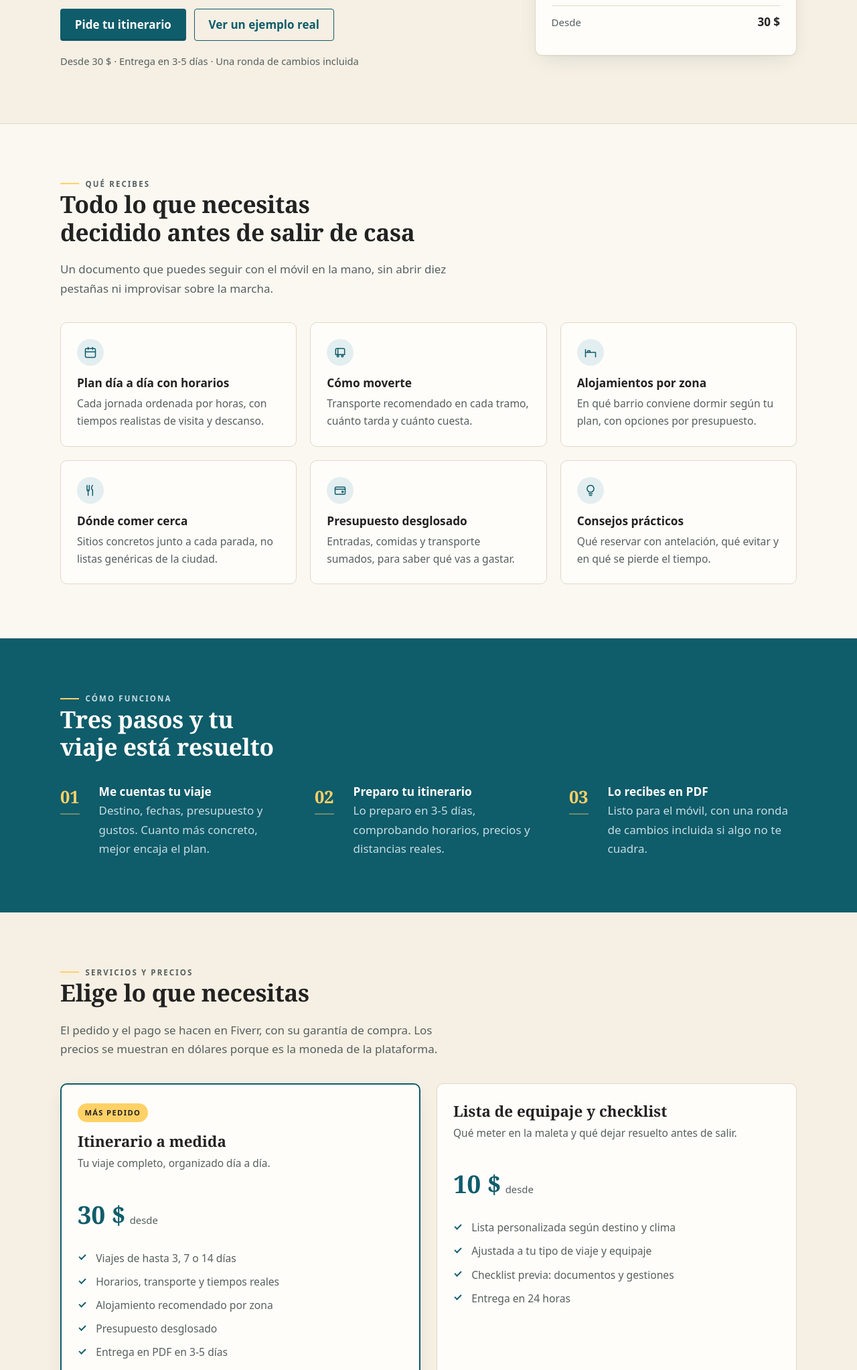
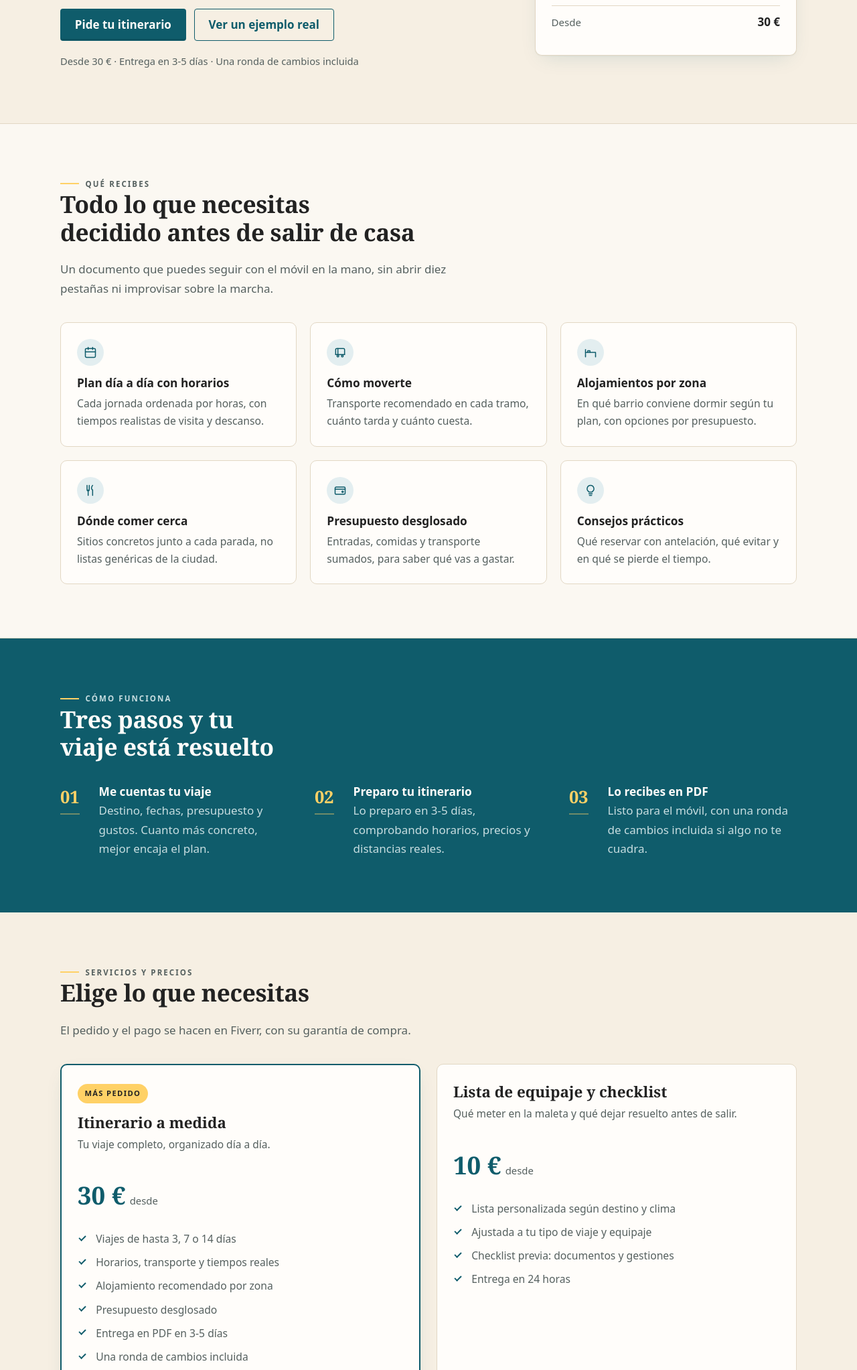
Before and after one commit to MaletaLista79/maletalista79.github.io, a plain HTML site: page index.html in a window 1280 px wide. Shown: the part 457-2502 px from the top of the page at 67% size. Drawn offline with Linux system fonts and the light colour scheme.

Commit message:
Precios en euros
- 30 $ -> 30 € y 10 $ -> 10 € en portada, ficha rapida y tarjetas de precio
- priceCurrency USD -> EUR en los datos estructurados
- Se elimina la nota que explicaba que los precios estaban en dolares

Co-Authored-By: Claude Opus 5 (1M context) <noreply@anthropic.com>

```diff
--- a/index.html
+++ b/index.html
@@ -94,7 +94,7 @@
             <a class="boton boton--borde" href="#ejemplo">Ver un ejemplo real</a>
           </div>
           <p class="portada__nota">
-            Desde 30&nbsp;$ · Entrega en 3-5 días · Una ronda de cambios incluida
+            Desde 30&nbsp;€ · Entrega en 3-5 días · Una ronda de cambios incluida
           </p>
         </div>
 
@@ -124,7 +124,7 @@
             </div>
             <div>
               <dt>Desde</dt>
-              <dd>30&nbsp;$</dd>
+              <dd>30&nbsp;€</dd>
             </div>
           </dl>
         </aside>
@@ -241,7 +241,7 @@
         <div class="seccion__cabeza">
           <p class="antetitulo">Servicios y precios</p>
           <h2>Elige lo que necesitas</h2>
-          <p>El pedido y el pago se hacen en Fiverr, con su garantía de compra. Los precios se muestran en dólares porque es la moneda de la plataforma.</p>
+          <p>El pedido y el pago se hacen en Fiverr, con su garantía de compra.</p>
         </div>
 
         <div class="planes">
@@ -249,7 +249,7 @@
             <span class="plan__etiqueta">Más pedido</span>
             <h3>Itinerario a medida</h3>
             <p class="plan__resumen">Tu viaje completo, organizado día a día.</p>
-            <p class="plan__precio"><strong>30&nbsp;$</strong> <span>desde</span></p>
+            <p class="plan__precio"><strong>30&nbsp;€</strong> <span>desde</span></p>
             <ul>
               <li>Viajes de hasta 3, 7 o 14 días</li>
               <li>Horarios, transporte y tiempos reales</li>
@@ -267,7 +267,7 @@
           <article class="plan">
             <h3>Lista de equipaje y checklist</h3>
             <p class="plan__resumen">Qué meter en la maleta y qué dejar resuelto antes de salir.</p>
-            <p class="plan__precio"><strong>10&nbsp;$</strong> <span>desde</span></p>
+            <p class="plan__precio"><strong>10&nbsp;€</strong> <span>desde</span></p>
             <ul>
               <li>Lista personalizada según destino y clima</li>
               <li>Ajustada a tu tipo de viaje y equipaje</li>
@@ -500,14 +500,14 @@
         "@type": "Offer",
         "name": "Itinerario de viaje a medida",
         "price": "30",
-        "priceCurrency": "USD",
+        "priceCurrency": "EUR",
         "url": "https://www.fiverr.com/maletalista/create-a-custom-day-by-day-travel-itinerary-for-spain-and-europe"
       },
       {
         "@type": "Offer",
         "name": "Lista de equipaje y checklist previa al viaje",
         "price": "10",
-        "priceCurrency": "USD",
+        "priceCurrency": "EUR",
         "url": "https://www.fiverr.com/maletalista/create-a-personalized-packing-list-and-pre-trip-checklist-for-your-trip"
       }
     ]
```
